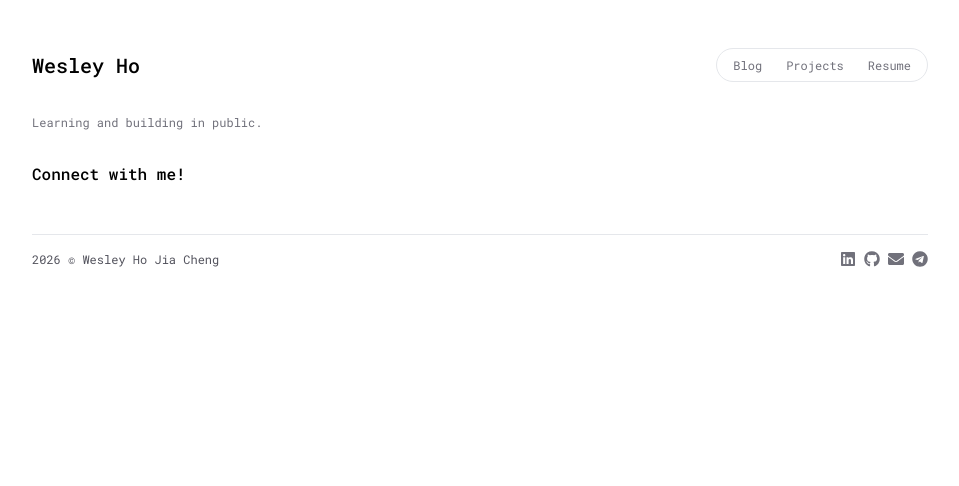
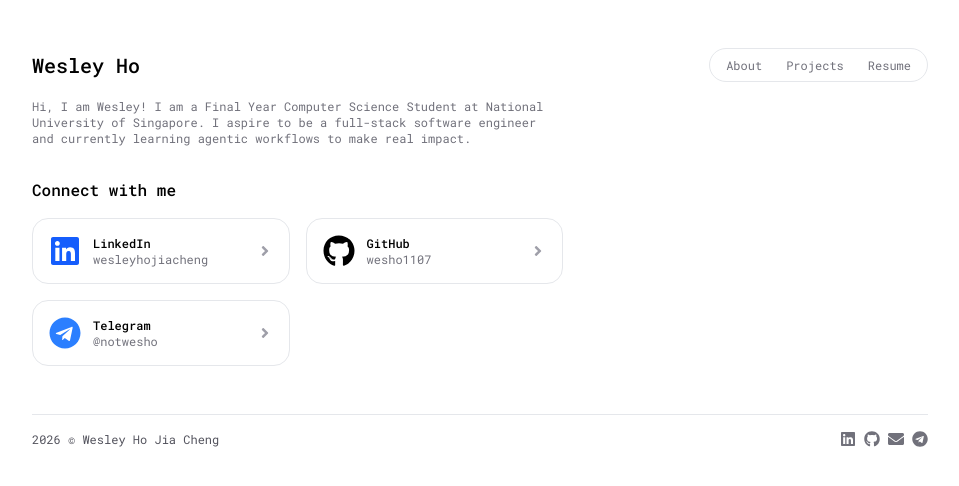
Before and after one commit to wesho1107/aboutwesho, a Next.js app: page / in a window 1280 px wide. Shown: the top 486 px of the page, without its empty margins (160-1119 px from the left). Built offline with nearby package versions, Linux system fonts and the light colour scheme.

Commit message:
feat: enhance homepage and projects page with social links and project sorting

```diff
--- a/src/app/page.tsx
+++ b/src/app/page.tsx
@@ -1,14 +1,23 @@
+import SocialCard from '@/src/components/SocialCard'
+import socialItems from '@/src/data/social.json'
+
 export default function Home() {
   return (
     <div className="flex flex-col gap-y-8">
-      <section className="grid gap-y-4">
-        <p className="text-xs max-w-lg text-zinc-500">
-          Learning and building in public.
-        </p>
-      </section>
-      <section className="grid gap-y-4">
-        <h2 className="font-medium">Connect with me!</h2>
-        {/* Bento boxes to social media links */}
+      <section className="grid grid-cols-5 gap-x-4 gap-y-4">
+        <div className="grid col-span-3 gap-y-8">
+          <p className="text-xs max-w-lg text-zinc-500">
+            Hi, I am Wesley! I am a Final Year Computer Science Student at National University of Singapore. I aspire to be a full-stack software engineer and currently learning agentic workflows to make real impact.
+          </p>
+          <div className="grid grid-cols-4 gap-x-4 gap-y-4">
+            <h2 className="col-span-4 font-medium">Connect with me</h2>
+            {/* Bento boxes to social media links */}
+            <SocialCard item={socialItems.linkedin}/>
+            <SocialCard item={socialItems.github}/>
+            <SocialCard item={socialItems.telegram}/>
+          </div>
+        </div>
+        {/* Add image here */}
       </section>
     </div>
   );
--- a/src/app/projects/page.tsx
+++ b/src/app/projects/page.tsx
@@ -1,7 +1,23 @@
 import React from 'react'
 
+import projectItems from '@/src/data/projects.json'
+
 export default function ProjectsPage() {
+  let allProjects = projectItems.sort((a, b) => b.year.localeCompare(a.year));
+
   return (
-    <div>page</div>
+    <div className="flex flex-col gap-y-12">
+      <section className="grid gap-y-4">
+        <p className="text-xs max-w-lg text-zinc-500">
+          Spending time learning new tools & frameworks, building from my vast list of ideas one at a time. Here are some projects I've worked on.
+        </p>
+      </section>
+      <section className="grid gap-y-4">
+        {/* Bento box of projects to showcase */}
+      </section>
+      <section className="grid gap-y-4">
+        <h2 className="font-medium">Project Ideas</h2>
+      </section>
+    </div>
   )
 }
--- a/src/app/resume/page.tsx
+++ b/src/app/resume/page.tsx
@@ -68,6 +68,8 @@ const EducationItem = ({ school, degree, location, dates, activities }: Educatio
 }
 
 export default function ResumePage() {
+  let featuredProjects = projectItems.filter((project) => project.featured).sort((a, b) => b.year.localeCompare(a.year));
+
   return (
     <div className="flex flex-col gap-y-12">
       <section className="grid gap-y-4">
@@ -97,7 +99,7 @@ export default function ResumePage() {
           <a href="/projects" className="text-xs text-zinc-500 hover:underline">View all </a>
         </div>
         <ul className="grid gap-y-2">
-          {projectItems.filter((project) => project.featured).map((project, index) => (
+          {featuredProjects.map((project, index) => (
             <li key={`${project.name}-${project.year}-${index}`} className="flex text-xs text-zinc-600">
                 <p className="font-medium">
                   {project.year} — <a href={project.link} className="hover:underline" target="_blank" rel="noopener noreferrer">{project.name}</a>
--- a/src/components/Header.tsx
+++ b/src/components/Header.tsx
@@ -7,7 +7,7 @@ type RightItemProps = Readonly<{
 
 export function Header({ rightItem }: RightItemProps) {
   return (
-    <header className="flex flex-1 mb-8 items-center justify-between">
+    <header className="flex flex-1 mb-4 items-center justify-between">
         <Link href="/" className="text-xl font-medium">Wesley Ho</Link>
         {rightItem}
     </header>
--- a/src/components/NavLinks.tsx
+++ b/src/components/NavLinks.tsx
@@ -3,7 +3,7 @@ import React from 'react'
 
 const sampleNavItems = [
   {
-    label: 'Blog',
+    label: 'About',
     href: '/'
   },
   {
--- /dev/null
+++ b/src/components/SocialCard.tsx
@@ -0,0 +1,28 @@
+import React from 'react'
+import { FaAngleRight, FaGithub, FaLinkedin, FaTelegram } from 'react-icons/fa'
+
+type SocialItemProps = Readonly<{
+  label: string
+  url: string
+  icon: string
+  tag: string
+}>
+
+export default function SocialCard({ item }: { item: SocialItemProps }) {
+  return (
+    <div className="col-span-2 flex justify-between items-center gap-x-2 border rounded-2xl p-4">
+      <div className="flex items-center gap-x-3">
+          {item.icon === 'linkedin' && <FaLinkedin className="text-blue-600 w-8 h-8" />}
+          {item.icon === 'github' && <FaGithub className="text-black w-8 h-8" />}
+          {item.icon === 'telegram' && <FaTelegram className="text-blue-500 w-8 h-8" />}
+          <div className="flex flex-col">
+            <span className="text-xs font-medium">{item.label}</span>
+            <span className="text-xs text-zinc-500">{item.tag}</span>
+          </div>
+      </div>
+      <a className="text-xs text-zinc-400 hover:text-zinc-500 rounded-full transition-colors" href={item.url} target="_blank" rel="noopener noreferrer">
+        <FaAngleRight className="w-4 h-4" />
+      </a>
+    </div>
+  )
+}
--- a/src/data/social.json
+++ b/src/data/social.json
@@ -21,6 +21,6 @@
         "label": "Telegram",
         "url": "https://t.me/notwesho",
         "icon": "telegram",
-        "tag": "notwesho"
+        "tag": "@notwesho"
     }
 }
```
